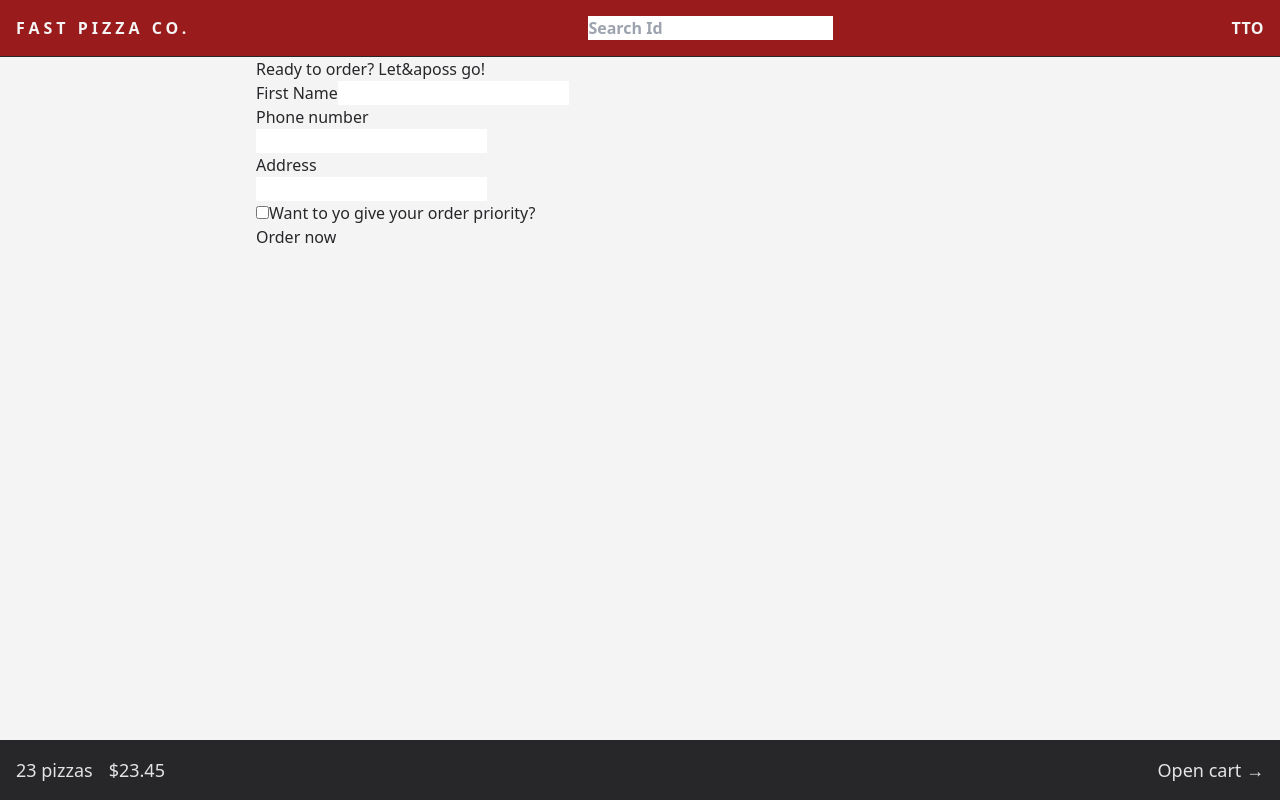
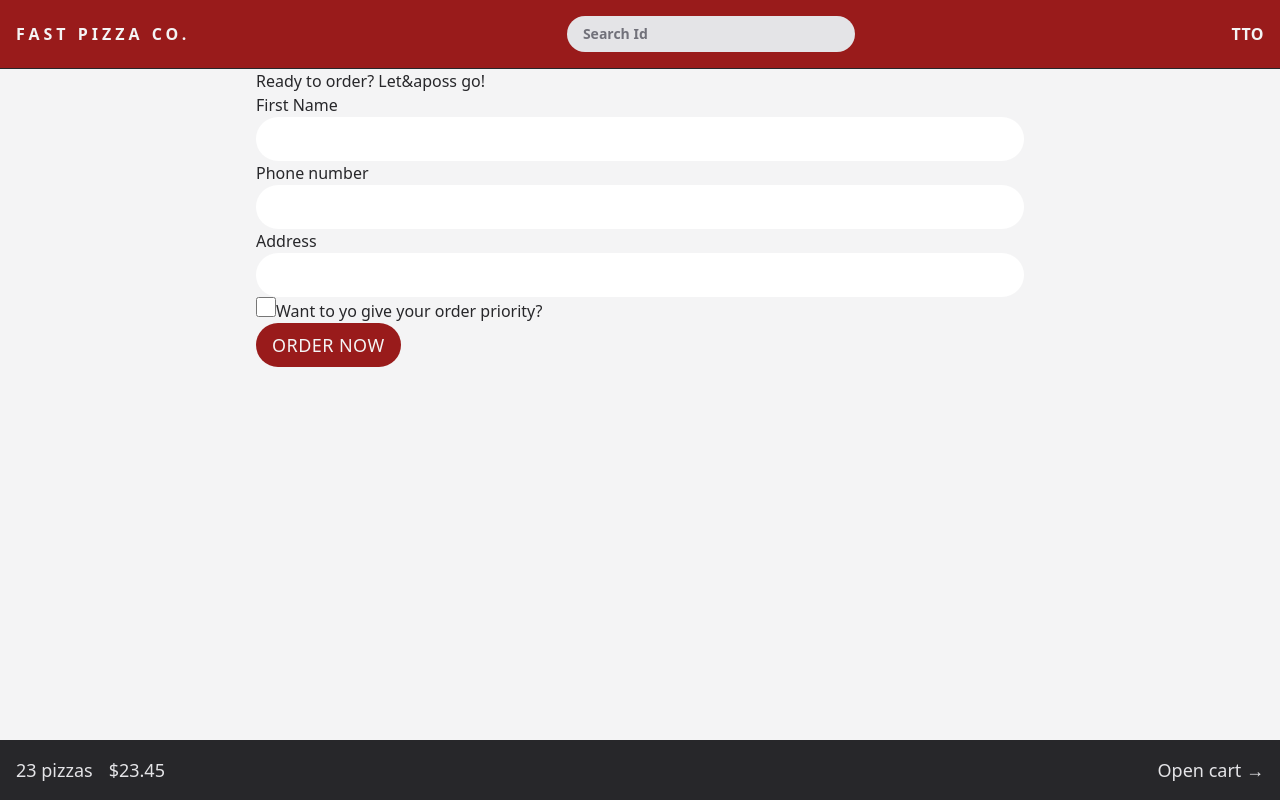
Before and after one commit to TinHtunOo/Fast-Pizza-Shop, a React (Vite) app: page /order/new in a window 1280 px wide. Built offline with nearby package versions, Linux system fonts and the light colour scheme.

Commit message:
styling/taliwind3

```diff
--- a/src/features/cart/Cart.jsx
+++ b/src/features/cart/Cart.jsx
@@ -29,7 +29,12 @@ function Cart() {
   console.log(cart);
   return (
     <div>
-      <Link to="/menu">&larr; Back to menu</Link>
+      <Link
+        to="/menu"
+        className="text-sm text-blue-500 hover:text-blue-800 hover:underline"
+      >
+        &larr; Back to menu
+      </Link>
 
       <h2>Your cart, %NAME%</h2>
 
--- a/src/features/order/CreateOrder.jsx
+++ b/src/features/order/CreateOrder.jsx
@@ -4,7 +4,7 @@ import { createOrder } from "../../services/apiRestaurant";
 // https://uibakery.io/regex-library/phone-number
 const isValidPhone = (str) =>
   /^\+?\d{1,4}?[-.\s]?\(?\d{1,3}?\)?[-.\s]?\d{1,4}[-.\s]?\d{1,4}[-.\s]?\d{1,9}$/.test(
-    str
+    str,
   );
 
 const fakeCart = [
@@ -45,13 +45,13 @@ function CreateOrder() {
       <Form method="POST">
         <div>
           <label>First Name</label>
-          <input type="text" name="customer" required />
+          <input className="input" type="text" name="customer" required />
         </div>
 
         <div>
           <label>Phone number</label>
           <div>
-            <input type="tel" name="phone" required />
+            <input className="input" type="tel" name="phone" required />
           </div>
           <div>{formErrors?.phone && <p>{formErrors.phone}</p>}</div>
         </div>
@@ -59,7 +59,7 @@ function CreateOrder() {
         <div>
           <label>Address</label>
           <div>
-            <input type="text" name="address" required />
+            <input className="input" type="text" name="address" required />
           </div>
         </div>
 
@@ -70,13 +70,17 @@ function CreateOrder() {
             id="priority"
             // value={withPriority}
             // onChange={(e) => setWithPriority(e.target.checked)}
+            className="h-5 w-5 accent-red-800 transition-colors duration-300 focus:outline-none focus:ring focus:ring-red-600"
           />
           <label htmlFor="priority">Want to yo give your order priority?</label>
         </div>
 
         <div>
           <input type="hidden" name="cart" value={JSON.stringify(cart)} />
-          <button disabled={isSubmitting}>
+          <button
+            disabled={isSubmitting}
+            className="rounded-full bg-red-800 px-4 py-2 text-lg uppercase tracking-wide text-zinc-100 transition-colors duration-300 hover:bg-red-600 focus:bg-red-600 focus:outline-none focus:ring focus:ring-red-600 focus:ring-offset-2 disabled:cursor-not-allowed"
+          >
             {isSubmitting ? "Placing order..." : "Order now"}
           </button>
         </div>
--- a/src/features/order/SearchOrder.jsx
+++ b/src/features/order/SearchOrder.jsx
@@ -16,6 +16,7 @@ function SearchOrder() {
         placeholder="Search Id"
         value={query}
         onChange={(e) => setQuery(e.target.value)}
+        className="w-68 rounded-full bg-zinc-200 px-4 py-2 text-sm text-stone-800 transition-all duration-300 placeholder:text-zinc-500 focus:outline-none focus:ring focus:ring-red-100 sm:w-72 sm:focus:w-80"
       />
     </form>
   );
--- a/src/index.css
+++ b/src/index.css
@@ -2,41 +2,48 @@
 @tailwind components;
 @tailwind utilities;
 
-/* body {
-  font-family: system-ui, -apple-system, BlinkMacSystemFont, 'Segoe UI', Roboto,
-    Oxygen, Ubuntu, Cantarell, 'Open Sans', 'Helvetica Neue', sans-serif;
-  background-color: #f7f7f7;
-  color: #444;
+@layer components {
+  .input {
+    @apply w-full rounded-full px-4 py-2 text-lg text-zinc-100 transition-colors duration-300 focus:outline-none focus:ring focus:ring-red-600;
+  }
 }
-
-.layout {
-  display: grid;
-  grid-template-rows: auto 1fr auto;
-  gap: 32px;
-  height: 100dvh;
-} */
 
 /* https://dev.to/afif/i-made-100-css-loaders-for-your-next-project-4eje */
 .loader {
   width: 45px;
   aspect-ratio: 0.75;
   --c: no-repeat linear-gradient(#333 0 0);
-  background: var(--c) 0% 50%, var(--c) 50% 50%, var(--c) 100% 50%;
+  background:
+    var(--c) 0% 50%,
+    var(--c) 50% 50%,
+    var(--c) 100% 50%;
   background-size: 20% 50%;
   animation: loading 1s infinite linear;
 }
 
 @keyframes loading {
   20% {
-    background-position: 0% 0%, 50% 50%, 100% 50%;
+    background-position:
+      0% 0%,
+      50% 50%,
+      100% 50%;
   }
   40% {
-    background-position: 0% 100%, 50% 0%, 100% 50%;
+    background-position:
+      0% 100%,
+      50% 0%,
+      100% 50%;
   }
   60% {
-    background-position: 0% 50%, 50% 100%, 100% 0%;
+    background-position:
+      0% 50%,
+      50% 100%,
+      100% 0%;
   }
   80% {
-    background-position: 0% 50%, 50% 50%, 100% 100%;
+    background-position:
+      0% 50%,
+      50% 50%,
+      100% 100%;
   }
 }
```
